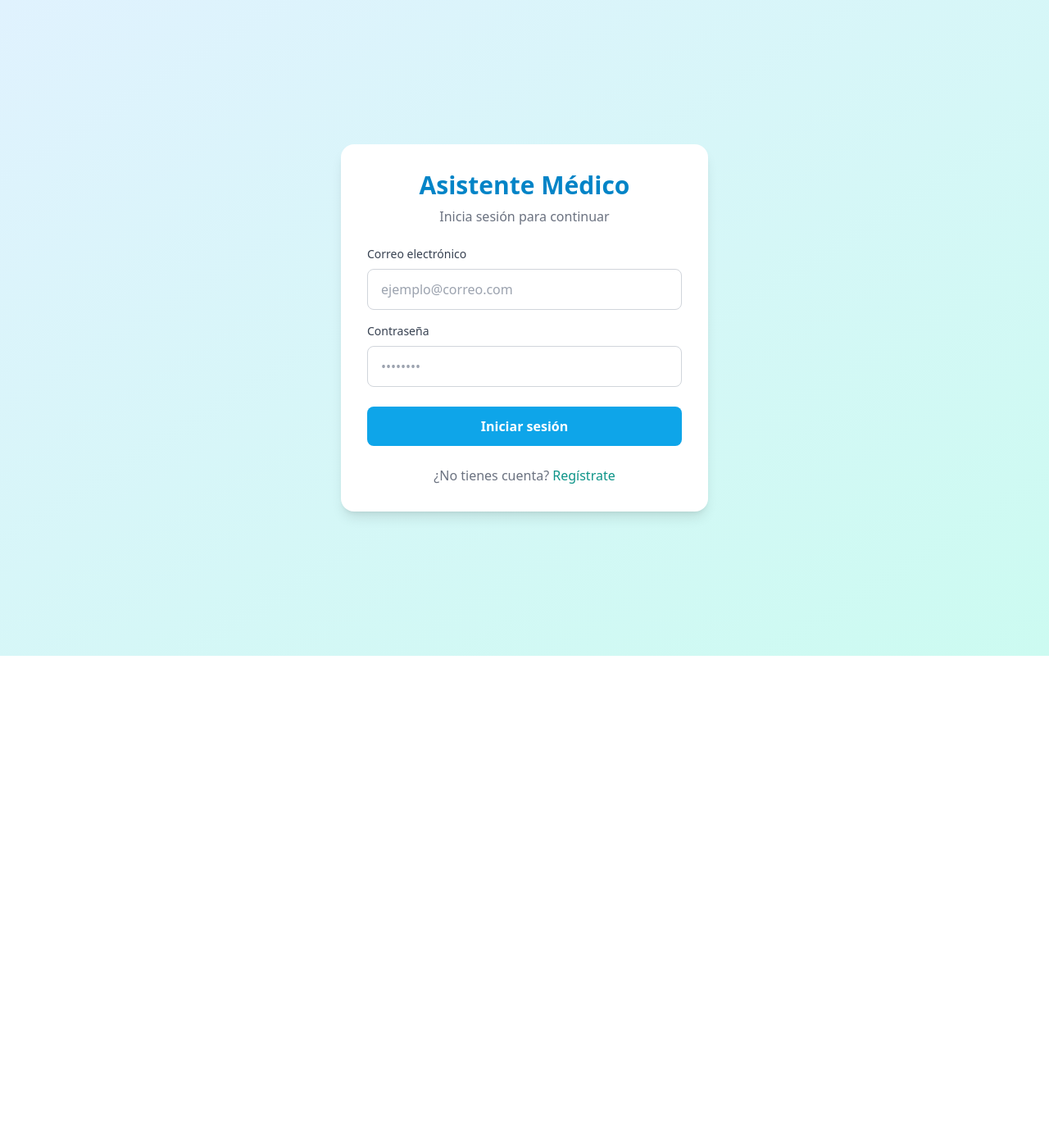
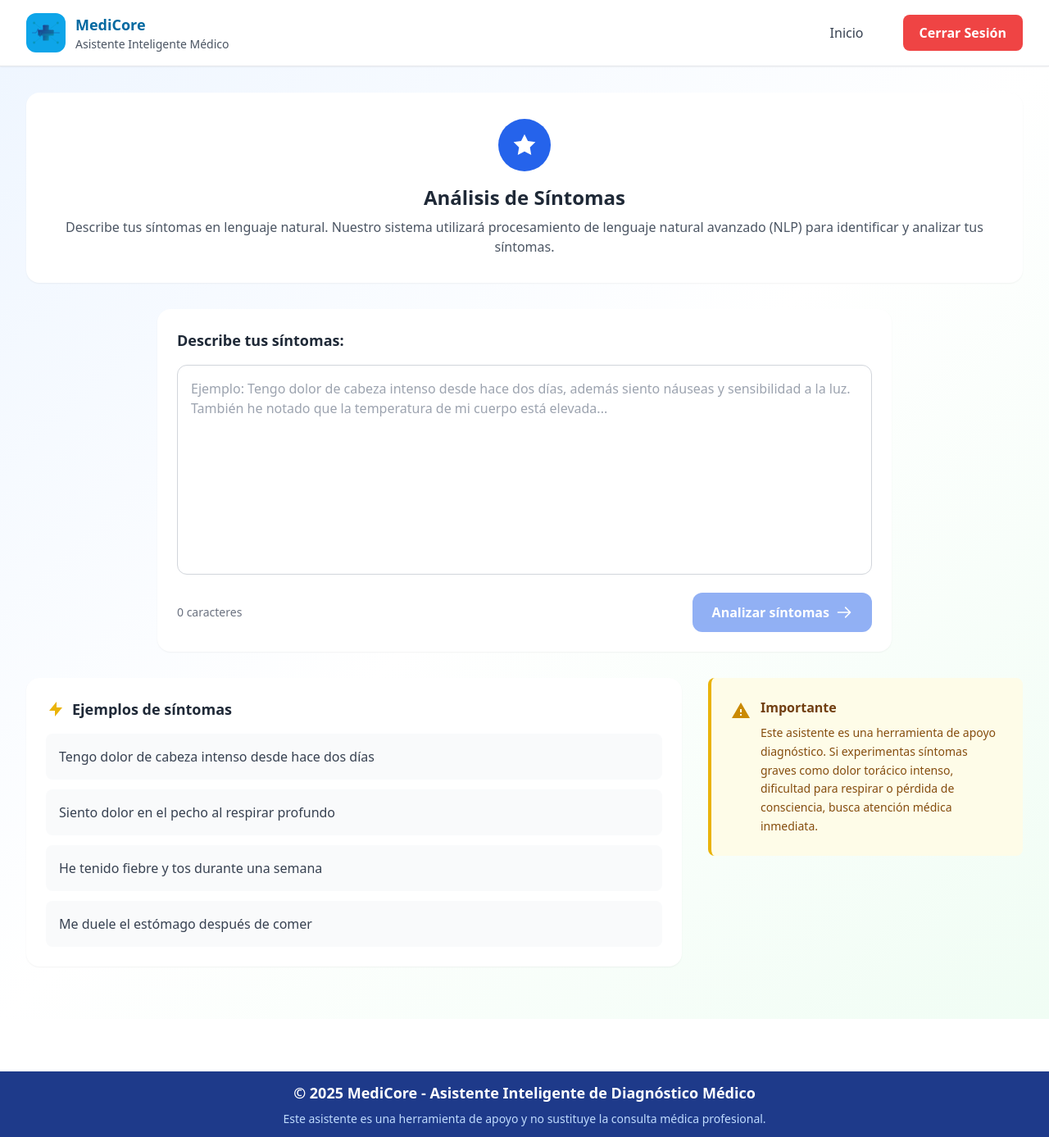
Before and after one commit to LucKaiser-11/Asistente-IA-Front, a Vue app: page /asistente in a window 1280 px wide. Before the commit this address led to /login. Shown: the whole page at 82% size. Before the commit the page ends 800 px from the top, so only its background shows below. Built offline with nearby package versions, Linux system fonts and the light colour scheme; sample sign-in values are in the browser's storage.

Commit message:
Se actualizo el front

```diff
--- a/src/components/AnalysisHeader.vue
+++ b/src/components/AnalysisHeader.vue
@@ -7,7 +7,7 @@
         </svg>
       </div>
     </div>
-    <h1 class="text-2xl font-bold text-center text-gray-800 mb-2">Análisis de Síntomas con IA</h1>
+    <h1 class="text-2xl font-bold text-center text-gray-800 mb-2">Análisis de Síntomas</h1>
     <p class="text-center text-gray-600">
       Describe tus síntomas en lenguaje natural. Nuestro sistema utilizará procesamiento de lenguaje
       natural avanzado (NLP) para identificar y analizar tus síntomas.
--- a/src/components/DiagnosisCard.vue
+++ b/src/components/DiagnosisCard.vue
@@ -7,7 +7,7 @@
     <div class="p-6 text-white relative">
       <div class="flex justify-between items-start mb-2">
         <div>
-          <p class="text-sm opacity-90 mb-1">#{{ rank }} - {{ diagnosis.probability }}% de probabilidad</p>
+          <p class="text-sm opacity-90 mb-1">#{{ rank }}</p>
           <h3 class="text-2xl font-bold">{{ diagnosis.name }}</h3>
         </div>
         <span class="text-6xl font-bold opacity-20">#{{ rank }}</span>
--- a/src/components/DiagnosisHeader.vue
+++ b/src/components/DiagnosisHeader.vue
@@ -7,7 +7,7 @@
         </svg>
       </div>
       <div>
-        <h2 class="text-2xl font-bold text-gray-800">Diagnóstico Diferencial</h2>
+        <h2 class="text-2xl font-bold text-gray-800">Diagnóstico</h2>
         <p class="text-gray-600">Análisis basado en los síntomas detectados</p>
       </div>
     </div>
--- a/src/components/Footer.vue
+++ b/src/components/Footer.vue
@@ -1,11 +1,11 @@
 <template>
-  <footer class="bg-blue-900 text-white py-8 mt-16">
+  <footer class="bg-blue-900 text-white py-3 mt-16">
     <div class="max-w-7xl mx-auto px-4 sm:px-6 lg:px-8 text-center">
       <p class="text-lg font-semibold mb-2">
-        &copy; 2025 AsistMedic - Sistema Inteligente de Diagnóstico Médico
+        &copy; 2025 MediCore - Asistente Inteligente de Diagnóstico Médico
       </p>
       <p class="text-blue-200 text-sm">
-        Este sistema es una herramienta de apoyo educativo y no sustituye la consulta médica profesional.
+        Este asistente es una herramienta de apoyo y no sustituye la consulta médica profesional.
       </p>
     </div>
   </footer>
--- a/src/components/Hero.vue
+++ b/src/components/Hero.vue
@@ -9,13 +9,12 @@
           </span>
 
           <h1 class="text-4xl lg:text-5xl font-bold text-sky-900 leading-tight">
-            Sistema Inteligente de Diagnóstico Médico
+            Asistente Inteligente de Diagnóstico Médico
           </h1>
 
           <p class="text-lg text-gray-600 leading-relaxed">
-            Analiza tus síntomas usando procesamiento de lenguaje natural avanzado.
-            Recibe diagnósticos diferenciales precisos y orientación médica personalizada
-            mediante nuestro chatbot inteligente.
+            Consulta tus síntomas usando procesamiento de lenguaje natural avanzado.
+            Recibe diagnósticos sobre tus consultas.
           </p>
 
           <!-- Features -->
@@ -42,7 +41,7 @@
               <svg class="w-6 h-6 text-teal-500 flex-shrink-0" fill="none" stroke="currentColor" viewBox="0 0 24 24">
                 <path stroke-linecap="round" stroke-linejoin="round" stroke-width="2" d="M5 13l4 4L19 7"/>
               </svg>
-              <span class="text-gray-700">Chatbot médico interactivo</span>
+              <span class="text-gray-700">Asistente médico interactivo</span>
             </div>
           </div>
 
@@ -51,7 +50,7 @@
             :to="authStore.isAuthenticated ? '/asistente' : '/login'"
             class="inline-flex items-center space-x-2 bg-sky-500 text-white px-8 py-4 rounded-xl font-semibold text-lg hover:bg-sky-600 transition shadow-lg hover:shadow-xl transform hover:-translate-y-0.5"
           >
-            <span>{{ authStore.isAuthenticated ? 'Ir al Asistente Médico' : 'Iniciar Evaluación Médica' }}</span>
+            <span>{{ authStore.isAuthenticated ? 'Consultar con el asistente' : 'Iniciar Evaluación Médica' }}</span>
             <svg class="w-5 h-5" fill="none" stroke="currentColor" viewBox="0 0 24 24">
               <path stroke-linecap="round" stroke-linejoin="round" stroke-width="2" d="M13 7l5 5m0 0l-5 5m5-5H6"/>
             </svg>
@@ -68,7 +67,7 @@
         <!-- Columna derecha - Imagen -->
         <div class="relative">
           <img
-            src="https://images.unsplash.com/photo-1576091160399-112ba8d25d1d?w=800"
+            src="https://user-gen-media-assets.s3.amazonaws.com/gemini_images/3b901576-85c4-4ebe-a2cc-9e72bf143d74.png"
             alt="Médico utilizando tecnología"
             class="rounded-2xl shadow-2xl w-full h-auto"
           />
--- a/src/components/ImportantWarning.vue
+++ b/src/components/ImportantWarning.vue
@@ -7,7 +7,7 @@
       <div>
         <h4 class="font-bold text-yellow-900 mb-2">Importante</h4>
         <p class="text-yellow-800 text-sm leading-relaxed">
-          Este sistema es una herramienta de apoyo diagnóstico. Si experimentas síntomas
+          Este asistente es una herramienta de apoyo diagnóstico. Si experimentas síntomas
           graves como dolor torácico intenso, dificultad para respirar o pérdida de
           consciencia, busca atención médica inmediata.
         </p>
--- a/src/components/Navbar.vue
+++ b/src/components/Navbar.vue
@@ -5,13 +5,42 @@
         <!-- Logo -->
         <router-link to="/" class="flex items-center space-x-3">
           <div class="bg-sky-500 text-white w-12 h-12 rounded-xl flex items-center justify-center">
-            <svg xmlns="http://www.w3.org/2000/svg" class="h-8 w-8" viewBox="0 0 24 24" fill="currentColor">
-              <path d="M20 6h-4V4c0-1.1-.9-2-2-2h-4c-1.1 0-2 .9-2 2v2H4c-1.1 0-2 .9-2 2v12c0 1.1.9 2 2 2h16c1.1 0 2-.9 2-2V8c0-1.1-.9-2-2-2zM10 4h4v2h-4V4zm2 12c-2.21 0-4-1.79-4-4s1.79-4 4-4 4 1.79 4 4-1.79 4-4 4zm-2-4c0 1.1.9 2 2 2s2-.9 2-2-.9-2-2-2-2 .9-2 2z"/>
-            </svg>
+            <svg xmlns="http://www.w3.org/2000/svg" viewBox="0 0 200 200" width="200" height="200">
+  <defs>
+    <linearGradient id="gradientCore" x1="0%" y1="0%" x2="100%" y2="100%">
+      <stop offset="0%" style="stop-color:#1e3a8a;stop-opacity:1" />
+      <stop offset="100%" style="stop-color:#0891b2;stop-opacity:1" />
+    </linearGradient>
+  </defs>
+
+  <!-- Cruz médica central -->
+  <rect x="85" y="60" width="30" height="80" fill="url(#gradientCore)" rx="4"/>
+  <rect x="60" y="85" width="80" height="30" fill="url(#gradientCore)" rx="4"/>
+
+  <!-- Puntos de red neuronal (nodos) -->
+  <circle cx="40" cy="50" r="6" fill="#0891b2" opacity="0.8"/>
+  <circle cx="160" cy="50" r="6" fill="#0891b2" opacity="0.8"/>
+  <circle cx="40" cy="150" r="6" fill="#0891b2" opacity="0.8"/>
+  <circle cx="160" cy="150" r="6" fill="#0891b2" opacity="0.8"/>
+
+  <!-- Líneas de conexión (circuito) -->
+  <line x1="40" y1="50" x2="85" y2="85" stroke="#0891b2" stroke-width="2" opacity="0.5"/>
+  <line x1="160" y1="50" x2="115" y2="85" stroke="#0891b2" stroke-width="2" opacity="0.5"/>
+  <line x1="40" y1="150" x2="85" y2="115" stroke="#0891b2" stroke-width="2" opacity="0.5"/>
+  <line x1="160" y1="150" x2="115" y2="115" stroke="#0891b2" stroke-width="2" opacity="0.5"/>
+
+  <!-- Pulso cardíaco estilizado -->
+  <path d="M 30 100 L 50 100 L 60 80 L 70 120 L 80 100 L 170 100"
+        stroke="#1e3a8a"
+        stroke-width="3"
+        fill="none"
+        opacity="0.6"/>
+</svg>
+
           </div>
           <div>
-            <div class="text-lg font-bold text-sky-700">Diagnóstico Médico IA</div>
-            <div class="text-sm text-gray-600">Sistema Inteligente de Salud</div>
+            <div class="text-lg font-bold text-sky-700">MediCore</div>
+            <div class="text-sm text-gray-600">Asistente Inteligente Médico</div>
           </div>
         </router-link>
 
@@ -22,9 +51,6 @@
             <router-link to="/" class="text-gray-700 hover:text-sky-600 font-medium transition">
               Inicio
             </router-link>
-            <a href="#sobre" class="text-gray-700 hover:text-sky-600 font-medium transition">
-              Sobre el Asistente
-            </a>
             <router-link to="/login" class="bg-sky-500 text-white px-6 py-2.5 rounded-lg font-semibold hover:bg-sky-600 transition">
               Iniciar Sesión
             </router-link>
--- a/src/components/SymptomsInput.vue
+++ b/src/components/SymptomsInput.vue
@@ -1,6 +1,6 @@
 <template>
   <div class="bg-white rounded-2xl shadow-sm p-6 mb-8">
-    <h2 class="text-lg font-semibold text-gray-800 mb-4">Describe tus síntomas</h2>
+    <h2 class="text-lg font-semibold text-gray-800 mb-4">Describe tus síntomas:</h2>
 
     <textarea
       v-model="symptoms"
@@ -17,7 +17,7 @@
         :disabled="symptoms.length === 0"
         class="flex items-center space-x-2 bg-blue-600 text-white px-6 py-3 rounded-xl font-semibold hover:bg-blue-700 transition disabled:opacity-50 disabled:cursor-not-allowed"
       >
-        <span>Analizar síntomas con IA</span>
+        <span>Analizar síntomas</span>
         <svg xmlns="http://www.w3.org/2000/svg" class="h-5 w-5" fill="none" viewBox="0 0 24 24" stroke="currentColor">
           <path stroke-linecap="round" stroke-linejoin="round" stroke-width="2" d="M14 5l7 7m0 0l-7 7m7-7H3"/>
         </svg>
--- a/src/views/Asistente.vue
+++ b/src/views/Asistente.vue
@@ -1,12 +1,10 @@
 <template>
-  <div class="min-h-screen bg-gray-50">
+  <div class="min-h-screen bg-gradient-to-br from-blue-50 via-white to-green-50">
     <div class="max-w-7xl mx-auto px-4 sm:px-6 lg:px-8 py-8">
       <!-- Sección de Análisis de Síntomas -->
       <template v-if="!showDiagnosis">
-        <!-- Header ocupa todo el ancho -->
         <AnalysisHeader />
 
-        <!-- Input de síntomas centrado con ancho limitado -->
         <div class="max-w-4xl mx-auto">
           <SymptomsInput
             v-if="!showResults"
@@ -14,19 +12,15 @@
           />
         </div>
 
-        <!-- Grid de 2 columnas debajo del input -->
         <div class="grid lg:grid-cols-3 gap-8">
-          <!-- Columna principal (izquierda) -->
           <div class="lg:col-span-2">
             <ExampleSymptoms
               v-if="!showResults"
               @select="handleSelectExample"
             />
 
-            <!-- Resultados del análisis -->
             <template v-if="showResults">
               <AnalysisResults :analyzed-text="analyzedText">
-                <!-- Síntomas detectados -->
                 <div class="space-y-4">
                   <div
                     v-for="symptom in detectedSymptoms"
@@ -46,27 +40,108 @@
             </template>
           </div>
 
-          <!-- Columna derecha (sidebar) -->
           <div class="lg:col-span-1">
             <ImportantWarning />
-            <TipsCard />
           </div>
         </div>
       </template>
 
-      <!-- Sección de Diagnóstico Diferencial -->
+      <!-- Sección de Diagnóstico -->
       <template v-if="showDiagnosis">
         <DiagnosisHeader />
 
-        <!-- ❌ QUITADO: ProbabilityChart -->
+        <!-- Sección de Algoritmos (Colores médicos: azul + teal) -->
+        <div v-if="algoritmos.length > 0" class="mb-8">
+          <div class="bg-gradient-to-r from-blue-600 via-blue-700 to-teal-600 rounded-2xl shadow-2xl p-6 border-2 border-blue-200">
+            <div class="flex items-center justify-center gap-3 mb-6">
+              <span class="text-4xl">🔬</span>
+              <h3 class="text-2xl font-bold text-white text-center">
+                Análisis por Algoritmo de Inteligencia Artificial
+              </h3>
+            </div>
 
-        <DiagnosisList :diagnoses="diagnosisList" />
+            <!-- Grid de 2 columnas -->
+            <div class="grid md:grid-cols-2 gap-6">
+              <div
+                v-for="(algo, index) in algoritmos"
+                :key="index"
+                class="bg-white rounded-xl p-6 shadow-xl hover:shadow-2xl transition-all duration-300 transform hover:-translate-y-2 border-2 border-blue-100"
+              >
+                <div class="flex items-center gap-3 mb-4 pb-3 border-b-2 border-blue-100">
+                  <span class="text-4xl">{{ getAlgoritmoIcon(algo.nombre) }}</span>
+                  <h4 class="font-bold text-blue-900 text-sm">{{ algo.nombre }}</h4>
+                </div>
 
-        <!-- Botón para volver -->
+                <div class="space-y-3">
+                  <p class="text-xl font-bold text-gray-900">{{ algo.prediccion }}</p>
+
+                  <div class="w-full bg-gray-200 rounded-full h-4 overflow-hidden shadow-inner">
+                    <div
+                      class="h-full rounded-full transition-all duration-500 shadow-lg"
+                      :class="getColorClass(algo.confianza)"
+                      :style="{ width: algo.confianza + '%' }"
+                    ></div>
+                  </div>
+
+                  <div class="flex justify-between items-center">
+                    <p class="text-sm font-semibold text-gray-600">
+                      Confianza:
+                    </p>
+                    <span class="text-lg font-bold" :class="getTextColorClass(algo.confianza)">
+                      {{ algo.confianza }}%
+                    </span>
+                  </div>
+                </div>
+              </div>
+            </div>
+          </div>
+        </div>
+
+        <!-- Diagnóstico Consensuado (Verde hospital + cruz médica) -->
+        <div v-if="diagnosticoFinal" class="mb-8">
+          <div class="bg-gradient-to-r from-emerald-500 via-green-600 to-teal-600 rounded-2xl shadow-2xl p-6 border-2 border-green-200">
+            <div class="flex justify-between items-center mb-4">
+              <div class="flex items-center gap-3">
+                <span class="text-4xl">⚕️</span>
+                <h3 class="text-2xl font-bold text-white">
+                  Diagnóstico Sugerido
+                </h3>
+              </div>
+              <span class="bg-white/90 text-emerald-700 px-5 py-2 rounded-full font-bold text-sm shadow-lg border-2 border-white">
+                {{ votosAlgoritmos }}/2 algoritmos
+              </span>
+            </div>
+
+            <div class="bg-white rounded-xl p-6 shadow-xl border-2 border-green-100">
+              <div class="flex items-start gap-4">
+                <span class="text-5xl mt-1">🏥</span>
+                <div class="flex-1">
+                  <h2 class="text-3xl font-bold text-gray-900 mb-2">
+                    {{ diagnosticoFinal }}
+                  </h2>
+                  <div class="flex items-center gap-3 mt-3">
+                    <div class="flex-1 bg-gray-200 rounded-full h-3 overflow-hidden shadow-inner">
+                      <div
+                        class="h-full rounded-full transition-all duration-500"
+                        :class="getColorClass(confianzaFinal)"
+                        :style="{ width: confianzaFinal + '%' }"
+                      ></div>
+                    </div>
+                    <span class="text-xl font-bold" :class="getTextColorClass(confianzaFinal)">
+                      {{ confianzaFinal }}%
+                    </span>
+                  </div>
+                </div>
+              </div>
+            </div>
+          </div>
+        </div>
+
+        <!-- Botón para volver (Azul médico) -->
         <div class="mt-8 text-center">
           <button
             @click="resetAnalysis"
-            class="bg-gray-600 text-white px-8 py-3 rounded-xl font-semibold hover:bg-gray-700 transition shadow-lg"
+            class="bg-gradient-to-r from-blue-600 to-teal-600 text-white px-10 py-4 rounded-xl font-bold hover:from-blue-700 hover:to-teal-700 transition-all duration-300 shadow-xl hover:shadow-2xl transform hover:-translate-y-1 border-2 border-blue-300"
           >
             ← Realizar nuevo análisis
           </button>
@@ -83,57 +158,20 @@ import AnalysisHeader from '../components/AnalysisHeader.vue'
 import SymptomsInput from '../components/SymptomsInput.vue'
 import ExampleSymptoms from '../components/ExampleSymptoms.vue'
 import ImportantWarning from '../components/ImportantWarning.vue'
-import TipsCard from '../components/TipsCard.vue'
 import AnalysisResults from '../components/AnalysisResults.vue'
 import SuccessMessage from '../components/SuccessMessage.vue'
 import DiagnosisHeader from '../components/DiagnosisHeader.vue'
-import DiagnosisList from '../components/DiagnosisList.vue'
 
 const showResults = ref(false)
 const showDiagnosis = ref(false)
 const analyzedText = ref('')
 const detectedSymptoms = ref([])
 
-// Solo para depurar
-const pubmedDataFromSymptoms = ref(null)
-
-// Datos de diagnóstico iniciales (solo nombre y criteria)
-const diagnosisList = ref([
-  {
-    name: 'Migraña',
-    criteria: [
-      'Dolor de cabeza unilateral',
-      'Sensibilidad a la luz (fotofobia)',
-      'Náuseas asociadas',
-      'Duración > 4 horas'
-    ]
-  },
-  {
-    name: 'Gripe (Influenza)',
-    criteria: [
-      'Fiebre elevada',
-      'Fatiga generalizada',
-      'Dolor de cabeza',
-      'Síntomas sistémicos'
-    ]
-  },
-  {
-    name: 'Sinusitis Aguda',
-    criteria: [
-      'Dolor de cabeza frontal',
-      'Congestión nasal asociada',
-      'Presión facial'
-    ]
-  },
-  {
-    name: 'Cefalea Tensional',
-    criteria: [
-      'Dolor de cabeza bilateral',
-      'Sensación de presión',
-      'No empeora con actividad física'
-    ]
-  }
-])
+// Variables para los 2 algoritmos
+const algoritmos = ref([])
+const diagnosticoFinal = ref('')
+const confianzaFinal = ref(0)
+const votosAlgoritmos = ref(0)
 
 const handleAnalyze = async (text) => {
   analyzedText.value = text
@@ -148,22 +186,19 @@ const handleAnalyze = async (text) => {
 
   try {
     const data = await diagnosticoService.searchBySymptoms(text)
-    pubmedDataFromSymptoms.value = data
     console.log('Respuesta backend IA:', data)
 
-    if (data && Array.isArray(data.results) && data.results.length > 0) {
-      diagnosisList.value = data.results.map((item) => ({
-        name: item.title || `Diagnóstico sugerido`,
-        criteria: [
-          item.source ? `Fuente: ${item.source}` : 'Fuente: IA AsistMedic',
-          `Síntomas analizados: ${analyzedText.value.slice(0, 60)}...`
-        ]
-      }))
+    if (data.algoritmos && data.algoritmos.length > 0) {
+      algoritmos.value = data.algoritmos
+      diagnosticoFinal.value = data.diagnostico
+      confianzaFinal.value = data.confianza
+      votosAlgoritmos.value = data.votos
 
-      // Mostrar directamente la sección de diagnóstico diferencial
-      showDiagnosis.value = true
-      window.scrollTo({ top: 0, behavior: 'smooth' })
+      console.log('✅ Algoritmos cargados:', algoritmos.value)
     }
+
+    showDiagnosis.value = true
+    window.scrollTo({ top: 0, behavior: 'smooth' })
   } catch (error) {
     console.error('Error al llamar al backend IA:', error)
   }
@@ -183,7 +218,32 @@ const resetAnalysis = () => {
   showResults.value = false
   analyzedText.value = ''
   detectedSymptoms.value = []
-  pubmedDataFromSymptoms.value = null
+  algoritmos.value = []
+  diagnosticoFinal.value = ''
+  confianzaFinal.value = 0
+  votosAlgoritmos.value = 0
   window.scrollTo({ top: 0, behavior: 'smooth' })
 }
+
+const getAlgoritmoIcon = (nombre) => {
+  if (nombre.includes('Naive')) return '🧬'
+  if (nombre.includes('Logistic')) return '💊'
+  return '🩺'
+}
+
+// Colores médicos para las barras
+const getColorClass = (confianza) => {
+  if (confianza >= 80) return 'bg-gradient-to-r from-green-500 to-emerald-600'
+  if (confianza >= 60) return 'bg-gradient-to-r from-blue-500 to-cyan-600'
+  if (confianza >= 40) return 'bg-gradient-to-r from-yellow-500 to-amber-600'
+  return 'bg-gradient-to-r from-red-500 to-rose-600'
+}
+
+// Colores médicos para el texto
+const getTextColorClass = (confianza) => {
+  if (confianza >= 80) return 'text-green-700'
+  if (confianza >= 60) return 'text-blue-700'
+  if (confianza >= 40) return 'text-yellow-700'
+  return 'text-red-700'
+}
 </script>
```
Also changed, not shown: src/services/authService.js (+13 -0 lines), src/services/diagnosticoService.js (+15 -6 lines).
